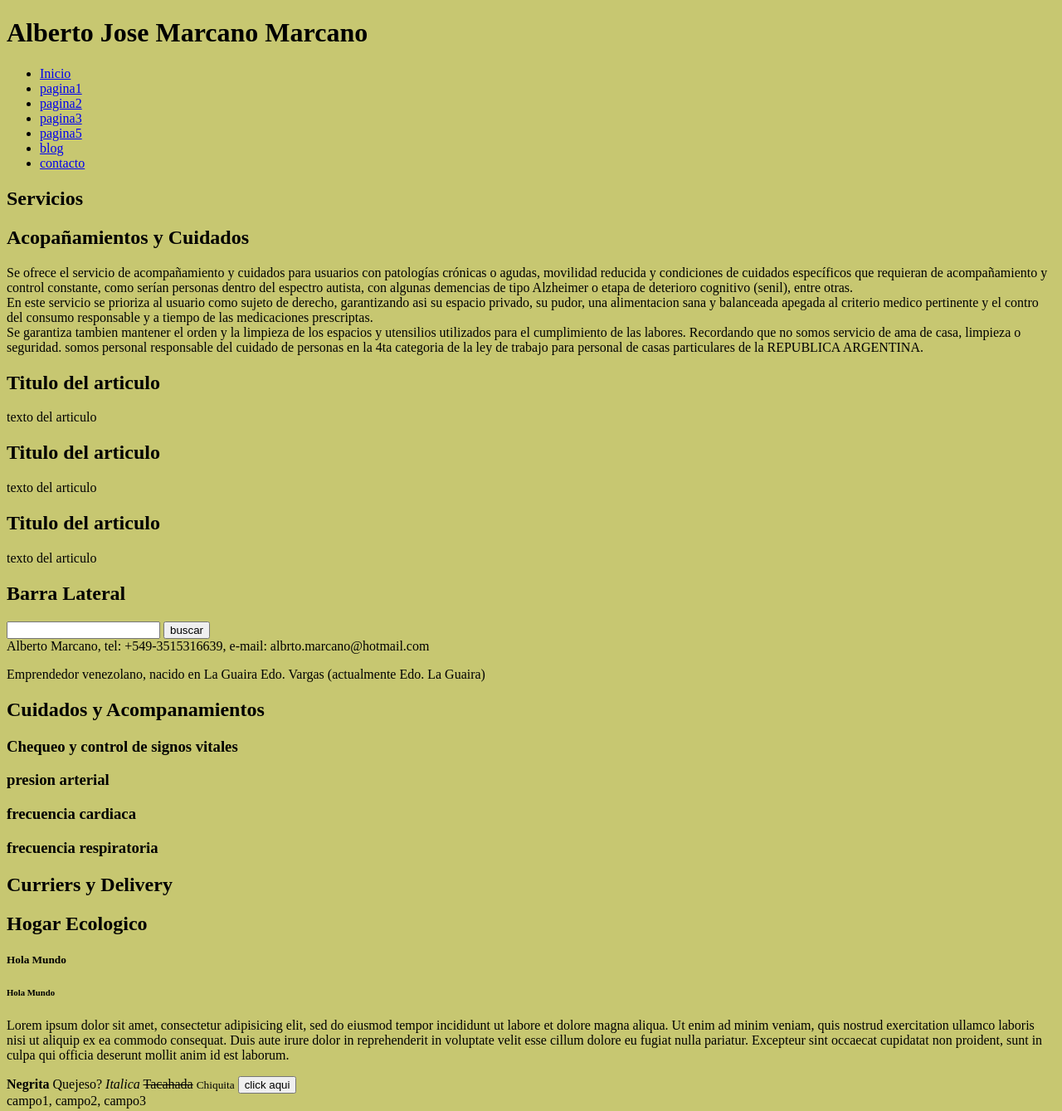
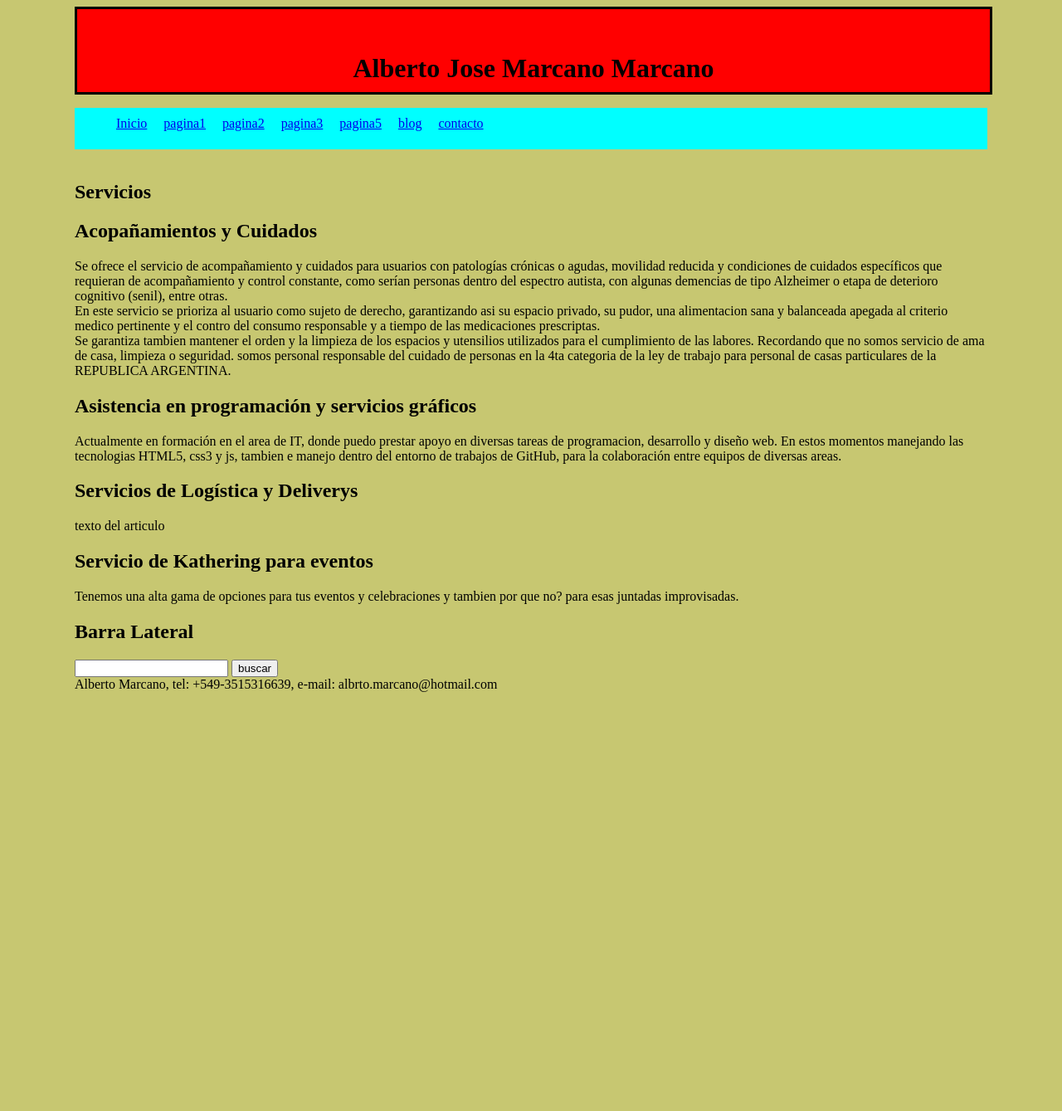
Before and after one commit to aljomar83/mi-primera-landing, a plain HTML site: page index.html in a window 1280 px wide. Shown: the whole page at 83% size. After the commit the page ends 842 px from the top, so only its background shows below. Drawn offline with Linux system fonts and the light colour scheme.

Commit message:
QUE SE YO

```diff
--- a/estilos.css
+++ b/estilos.css
@@ -1,3 +1,35 @@
 body{
   background-color: rgb(199, 199, 113);
+
 }
+
+#contenedor_principal{
+  border: 1 px solid red;
+  width: 1100px;
+  margin: 0px auto;
+}
+
+.article{
+
+}
+
+header{
+  height: 100px;
+  width: 100%;
+  background-color: red;
+  border: solid black;
+  margin: 0px;
+  text-align: center;
+  line-height: 100px;
+}
+
+nav ul li{
+  float: left;
+  list-style: none;
+  margin: 10px;
+  }
+
+nav{
+  height: 50px;
+  background-color: aqua;
+}
--- a/index.html
+++ b/index.html
@@ -5,7 +5,7 @@
 <head>
   <meta charset="utf-8"/>
 	<title>A.M. Proyectos e Inversiones</title>
-	<link rel="icon" href="Imagenes/AMp&i transparente.png">
+	<link rel="icon" href="Imagenes/logo-AM-CIRCULO-DORADO2.png">
   <link rel="stylesheet" href="estilos.css">
 </head>
 
@@ -15,6 +15,7 @@
   <div id="contenedor_principal">
     <header>
       <h1>Alberto Jose Marcano Marcano</h1>
+    </header>
                 <nav>
                       <ul>
                             <li>
@@ -45,14 +46,13 @@
                                   <a href="index.html">contacto</a>
                             </li>
                       </ul>
+                </nav> <br>
 
 
-  </nav>
+            <section id="servicios">
+                      <b> <h2>Servicios</h2> </b>
 
-  <section id="servicios">
-    <h2>Servicios</h2>
-
-<article class="servicio_1">
+                          <article class="acompañamiento-cuidados">
                                         <h2>Acopañamientos y Cuidados</h2>
 
                               <p>Se ofrece el servicio de acompañamiento y cuidados para usuarios con
@@ -74,19 +74,31 @@
                               </p>
                           </article>
 
-<article class="articulo">
-  <h2>Titulo del articulo</h2>
-  <p>texto del articulo</p>
+                          <article class="programacion-graficos">
+                                        <h2>Asistencia en programación y servicios gráficos</h2>
+
+                              <p>Actualmente en formación en el area de IT, donde puedo prestar apoyo en diversas
+                                 tareas de programacion, desarrollo y diseño web. En estos momentos manejando las tecnologias
+                                 HTML5, css3 y js, tambien e manejo dentro del entorno de trabajos de GitHub, para la
+                                 colaboración entre equipos de diversas areas.
+                              </p>
                           </article>
 
-<article class="articulo">
-  <h2>Titulo del articulo</h2>
-  <p>texto del articulo</p>
+                          <article class="logistica-delivery">
+                                        <h2>Servicios de Logística y Deliverys</h2>
+
+                              <p>texto del articulo
+
+                              </p>
                           </article>
 
-<article class="articulo">
-  <h2>Titulo del articulo</h2>
-  <p>texto del articulo</p>
+                          <article class="kathering-eventos">
+                                        <h2>Servicio de Kathering para eventos</h2>
+
+                              <p>Tenemos una alta gama de opciones para tus eventos y celebraciones y tambien por que no?
+                                 para esas juntadas improvisadas.
+
+                              </p>
                           </article>
 
             </section>
@@ -103,7 +115,7 @@
               Alberto Marcano, tel: +549-3515316639, e-mail: albrto.marcano@hotmail.com
       </footer>
 
-<div>
+      <!-- <div>
 
 
 
@@ -111,45 +123,19 @@ Alberto Marcano, tel: +549-3515316639, e-mail: albrto.marcano@hotmail.com
 
 
 
-  </header>
 
 
   </div>
 
 
-  <p> Emprendedor venezolano, nacido en La Guaira Edo. Vargas (actualmente Edo. La Guaira)<p>
-    <h2>Cuidados y Acompanamientos<h2>
-      <H3>Chequeo y control de signos vitales<H3>
-        <h3>presion arterial<h3>
-          <h3>frecuencia cardiaca<h3>
-            <h3>frecuencia respiratoria</h3>
-            <!--aca estoy creando un div para el boton toggle de modo obscuro-->
-            <div id="container">
-              <div class="toogle"></div>
-            </div>
-            <!--hasta aca esta mi boton, por las dudas-->
-	<h2>Curriers y Delivery</h2>
-	<h2>Hogar Ecologico</h2>
-	<h5>Hola Mundo</h5>
-	<h6>Hola Mundo</h6>
-	<p>
-		Lorem ipsum dolor sit amet, consectetur adipisicing elit, sed do eiusmod
-		tempor incididunt ut labore et dolore magna aliqua. Ut enim ad minim veniam,
-		quis nostrud exercitation ullamco laboris nisi ut aliquip ex ea commodo
-		consequat. Duis aute irure dolor in reprehenderit in voluptate velit esse
-		cillum dolore eu fugiat nulla pariatur. Excepteur sint occaecat cupidatat non
-		proident, sunt in culpa qui officia deserunt mollit anim id est laborum.
-	</p>
 	<b>Negrita</b>
 	<a>Quejeso?<a>
 	<i>Italica</i>
 	<Strike>Tacahada</Strike>
 	<Small>Chiquita</Small>
 
-
-  <script>src="toggle.js"></script>
-  <script>src="toggle2.js"></script>
   </body>
 </html>
 <button>click aqui</button>
 <form>campo1, campo2, campo3 </form
+	 -->
```
Also changed, not shown: Imagenes/foto-alberto.jpeg (added), Imagenes/foto-ivan.jpeg (added), Imagenes/foto-marcos.jpeg (added), Imagenes/logo-AM-CIRCULO-DORADO.png (added), Imagenes/logo-AM-CIRCULO-DORADO2.png (added). Lines whose indentation alone changed are shown as unchanged.
